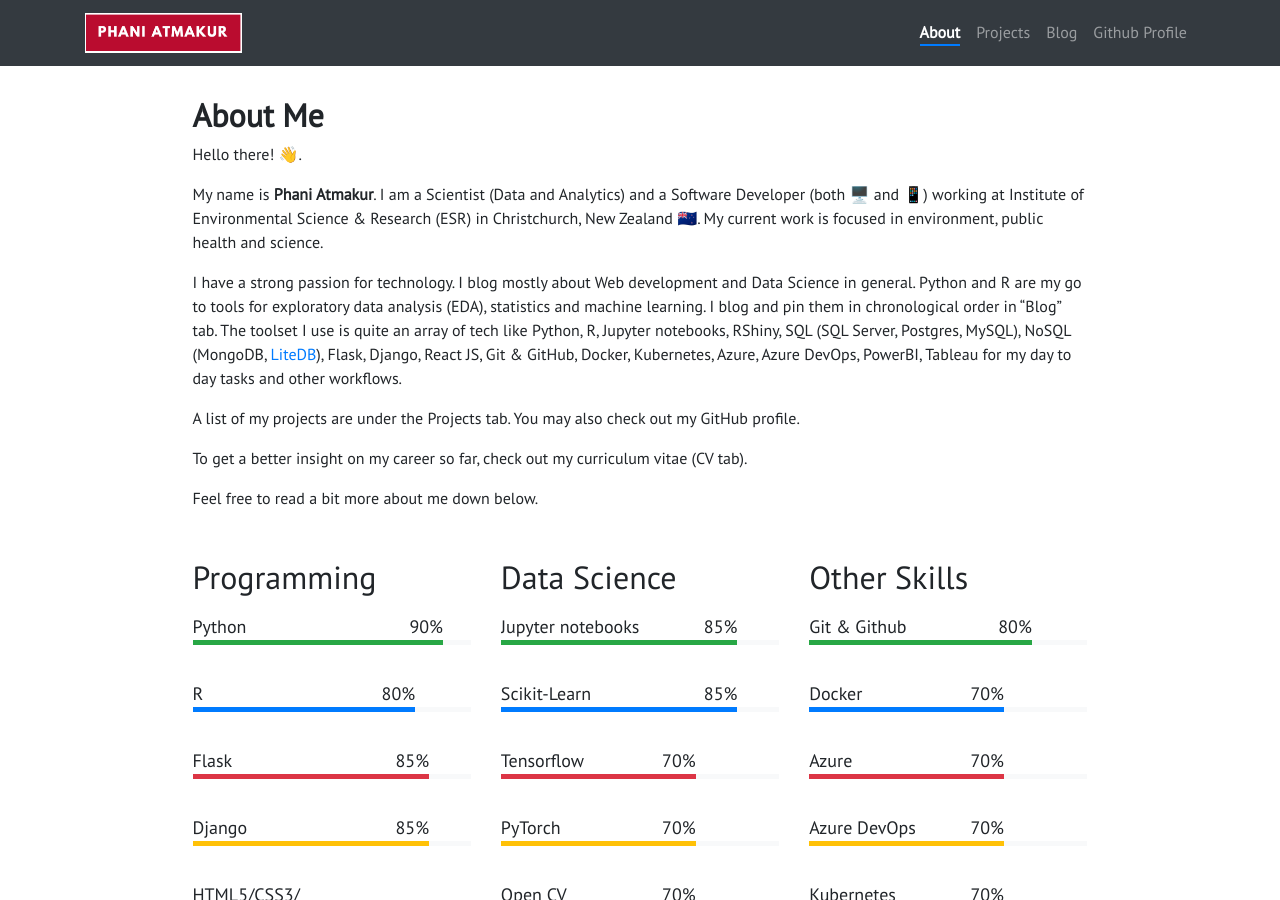
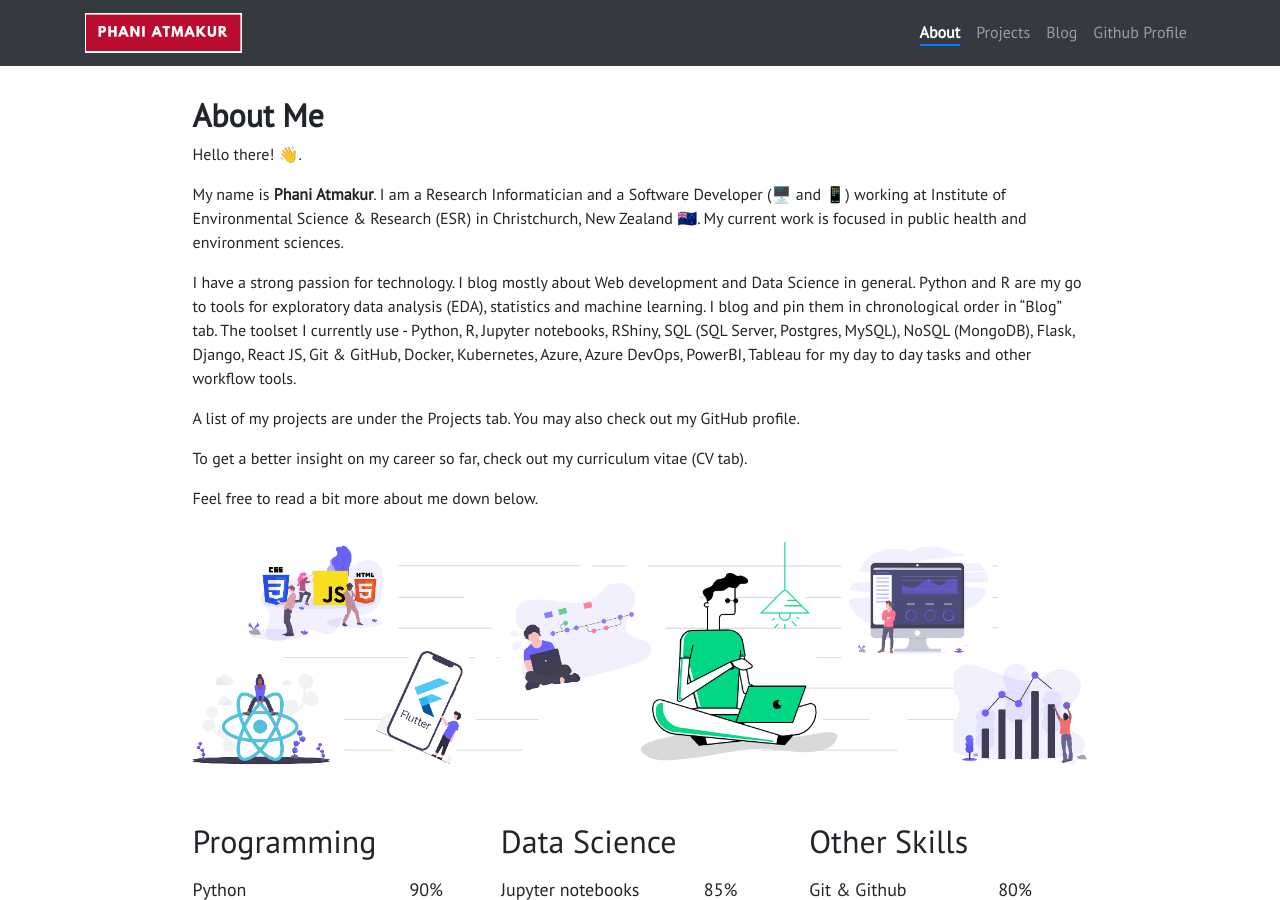
Before and after one commit to py404/py404.github.io, a Jekyll site: the page built from pages/about.md, in a window 1280 px wide and 900 px high. Built offline with Jekyll 4.4.1, drawn with Linux system fonts in a browser that asks for light colours; nearby versions of some CDN libraries; emoji names are drawn with the system emoji font; some of the changed text lies outside the part shown.

Commit message:
Add portfolio banner.

```diff
--- a/pages/about.md
+++ b/pages/about.md
@@ -9,15 +9,19 @@ weight: 2
 
 Hello there! :wave:.
 
-My name is **{{ site.author.name }}**. I am a Scientist (Data and Analytics) and a Software Developer (both :desktop_computer: and :iphone:) working at Institute of Environmental Science & Research (ESR) in Christchurch, New Zealand :new_zealand:. My current work is focused in environment, public health and science.
+My name is **{{ site.author.name }}**. I am a Research Informatician and a Software Developer (:desktop_computer: and :iphone:) working at Institute of Environmental Science & Research (ESR) in Christchurch, New Zealand :new_zealand:. My current work is focused in public health and environment sciences.
 
-I have a strong passion for technology. I blog mostly about Web development and Data Science in general. Python and R are my go to tools for exploratory data analysis (EDA), statistics and machine learning. I blog and pin them in chronological order in "Blog" tab. The toolset I use is quite an array of tech like Python, R, Jupyter notebooks, RShiny, SQL (SQL Server, Postgres, MySQL), NoSQL (MongoDB, [LiteDB](https://www.litedb.org/)), Flask, Django, React JS, Git & GitHub, Docker, Kubernetes, Azure, Azure DevOps, PowerBI, Tableau for my day to day tasks and other workflows.
+I have a strong passion for technology. I blog mostly about Web development and Data Science in general. Python and R are my go to tools for exploratory data analysis (EDA), statistics and machine learning. I blog and pin them in chronological order in "Blog" tab. The toolset I currently use - Python, R, Jupyter notebooks, RShiny, SQL (SQL Server, Postgres, MySQL), NoSQL (MongoDB), Flask, Django, React JS, Git & GitHub, Docker, Kubernetes, Azure, Azure DevOps, PowerBI, Tableau for my day to day tasks and other workflow tools.
 
 A list of my projects are under the Projects tab. You may also check out my GitHub profile.
 
 To get a better insight on my career so far, check out my curriculum vitae (CV tab).
 
 Feel free to read a bit more about me down below.
+
+<div class="row">
+<img src="../images/portfolio_banner.png" alt="portfolio_banner" />
+</div>
 
 <div class="row">
 {% include about/skills.html title="Programming" source=site.data.programming-skills %}
```
Also changed, not shown: _data/timeline.yml (+8 -3 lines), images/portfolio_banner.png (added).
